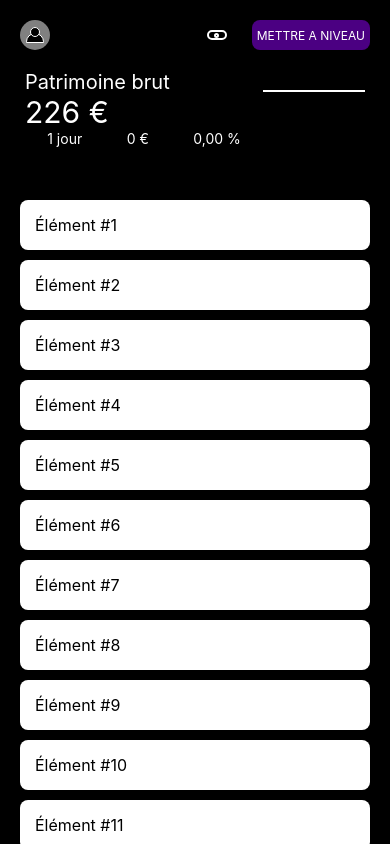
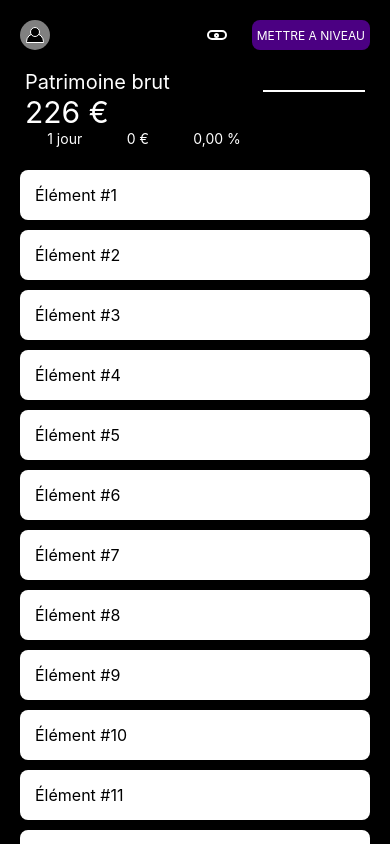
Before and after one commit to nicolastorre/ParallaxScrollViewClone, a React Native app: screen / in a window 390 px wide. Built offline with nearby package versions, Linux system fonts and the light colour scheme.

Commit message:
fix: settle header height and fade distance

```diff
--- a/parallaxScrollViewModule/src/animatedHeader/AnimatedHeader.tsx
+++ b/parallaxScrollViewModule/src/animatedHeader/AnimatedHeader.tsx
@@ -17,7 +17,7 @@ export const AnimatedHeader: React.FC<AnimatedHeaderProps> = ({
   headerMinHeight,
   mainHeader,
   navHeader,
-  fadeDistance = 20,
+  fadeDistance = 0,
   headerBackgroundColor = 'black',
 }) => {
   const scrollRange = useMemo(
--- a/parallaxScrollViewModule/src/parallaxScrollView/ParallaxScrollView.tsx
+++ b/parallaxScrollViewModule/src/parallaxScrollView/ParallaxScrollView.tsx
@@ -11,16 +11,18 @@ type ParallaxScrollViewProps = {
   headerMinHeight?: number;
   scrollEventThrottle?: number;
   headerBackgroundColor?: string;
+  fadeDistance?: number;
 };
 
 export const ParallaxScrollView: React.FC<ParallaxScrollViewProps> = ({
   mainHeader,
   navHeader,
   renderContent,
-  headerMaxHeight = 110,
-  headerMinHeight = 64,
+  headerMaxHeight = 80,
+  headerMinHeight = 40,
   scrollEventThrottle = 16,
   headerBackgroundColor = 'black',
+  fadeDistance = 0,
 }) => {
   const scrollY = useRef(new Animated.Value(0)).current;
 
@@ -33,6 +35,7 @@ export const ParallaxScrollView: React.FC<ParallaxScrollViewProps> = ({
         mainHeader={mainHeader}
         navHeader={navHeader}
         headerBackgroundColor={headerBackgroundColor}
+        fadeDistance={fadeDistance}
       />
 
       <Animated.ScrollView
--- a/src/screens/home/HomeScreen.tsx
+++ b/src/screens/home/HomeScreen.tsx
@@ -34,7 +34,11 @@ export const HomeScreen: React.FC = () => {
           </Text>
         }
         renderContent={renderScrollContent}
+        headerMaxHeight={80}
+        headerMinHeight={40}
+        scrollEventThrottle={20}
         headerBackgroundColor={colors.black}
+        fadeDistance={5}
       />
     </View>
   );
```
Also changed, not shown: 1 other file (tests, documents, lock files or other folders).
